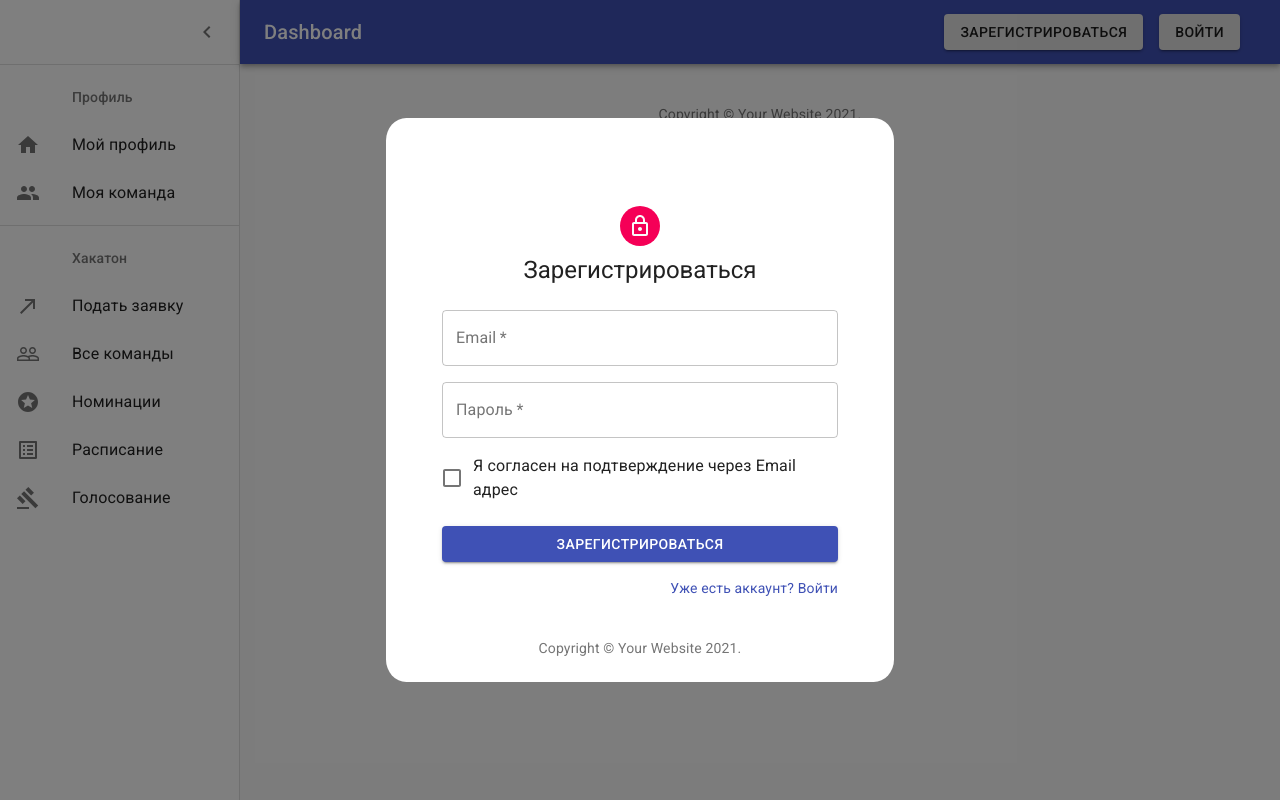
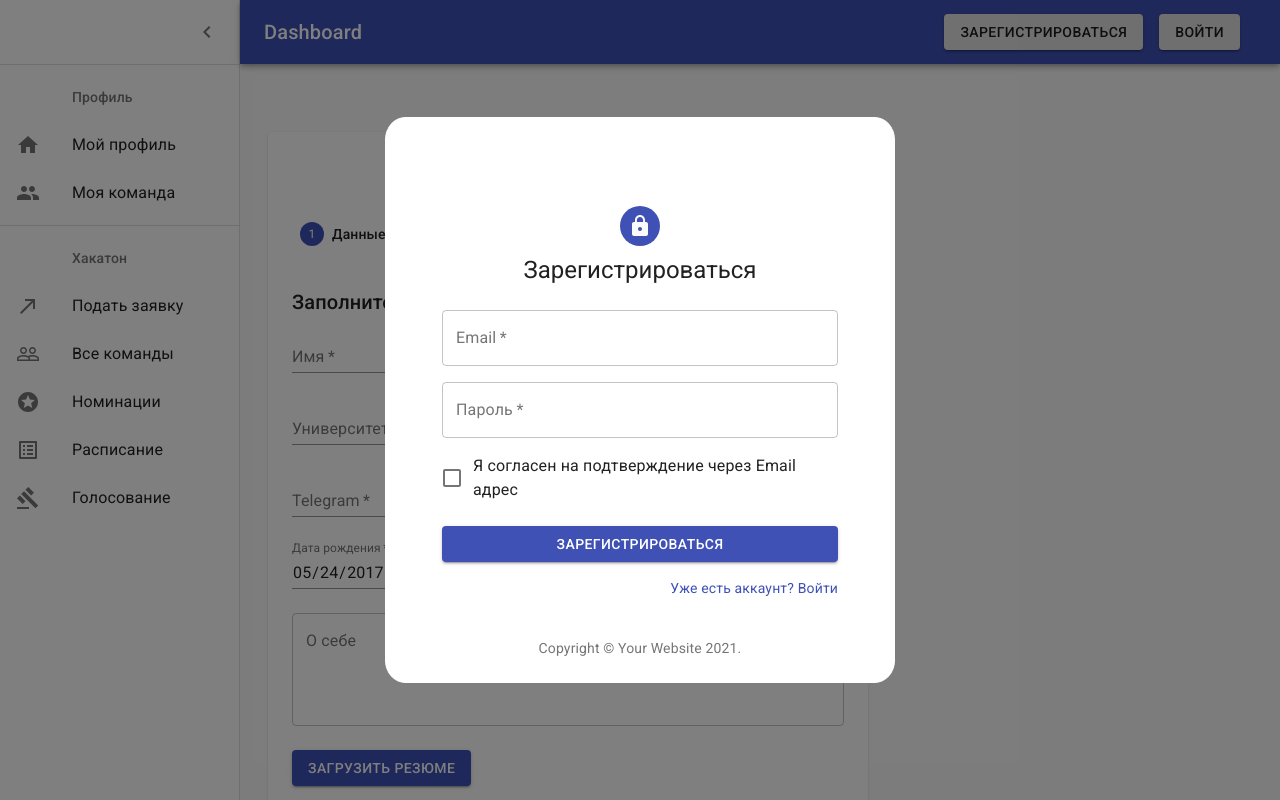
Before and after one commit to monkey-underground-coders/hackserv-react, a React (Create React App) app: page / in a window 1280 px wide. Both pictures are taken after a click on the button "ЗАРЕГИСТРИРОВАТЬСЯ". Built offline with nearby package versions, Linux system fonts and the light colour scheme.

Commit message:
changes at RegForm, edit dashboard, add flag func

```diff
--- a/src/modules/Dashboard/Dashboard.js
+++ b/src/modules/Dashboard/Dashboard.js
@@ -21,6 +21,7 @@ import NotificationsIcon from '@material-ui/icons/Notifications';
 import { mainListItems, secondaryListItems } from './listItems';
 import SignUpModal from '../SignUpInWindow/SignUpModal';
 import SignInModal from '../SignUpInWindow/SignInModal';
+import Checkout from '../UserForm/Checkout'
 
 
 function Copyright() {
@@ -37,7 +38,17 @@ function Copyright() {
 }
 
 const drawerWidth = 240;
+let flag = 0;
 
+function setFlag(a) {
+  flag = a;
+}
+
+function Main () {
+  if (flag == 0){
+    return <Checkout />
+  }
+}
 const useStyles = makeStyles((theme) => ({
   root: {
     display: 'flex',
@@ -170,7 +181,7 @@ export default function Dashboard() {
         <div className={classes.appBarSpacer} />
         <Container maxWidth="lg" className={classes.container}>
           <Grid container spacing={3}>
-
+            <Main />
           </Grid>
           <Box pt={4}>
             <Copyright />
--- a/src/modules/SignUpInWindow/SignIn.js
+++ b/src/modules/SignUpInWindow/SignIn.js
@@ -12,6 +12,7 @@ import LockOutlinedIcon from '@material-ui/icons/LockOutlined';
 import Typography from '@material-ui/core/Typography';
 import { makeStyles } from '@material-ui/core/styles';
 import Container from '@material-ui/core/Container';
+import CheckCircleOutlineIcon from '@material-ui/icons/CheckCircleOutline';
 
 function Copyright() {
   return (
@@ -35,7 +36,7 @@ const useStyles = makeStyles((theme) => ({
   },
   avatar: {
     margin: theme.spacing(1),
-    backgroundColor: theme.palette.secondary.main,
+    backgroundColor: theme.palette.primary.main,
   },
   form: {
     width: '100%', // Fix IE 11 issue.
@@ -54,7 +55,7 @@ export default function SignIn() {
       <CssBaseline />
       <div className={classes.paper}>
         <Avatar className={classes.avatar}>
-          <LockOutlinedIcon />
+          <CheckCircleOutlineIcon />
         </Avatar>
         <Typography component="h1" variant="h5">
           Войти
--- a/src/modules/SignUpInWindow/SignInModal.js
+++ b/src/modules/SignUpInWindow/SignInModal.js
@@ -14,7 +14,7 @@ const useStyles = makeStyles((theme) => ({
   },
   paper: {
     backgroundColor: theme.palette.background.paper,
-    border: '2px',
+    border: '0.2px solid #fff',
     borderRadius: '4%',
     padding: theme.spacing(2, 4, 3),
   },
@@ -51,6 +51,7 @@ export default function TransitionsModal() {
         BackdropProps={{
           timeout: 500,
         }}
+        disableAutoFocus={false}
       >
         <Fade in={open}>
           <div className={classes.paper}>
--- a/src/modules/SignUpInWindow/SignUp.js
+++ b/src/modules/SignUpInWindow/SignUp.js
@@ -13,6 +13,7 @@ import Typography from '@material-ui/core/Typography';
 import { makeStyles } from '@material-ui/core/styles';
 import Container from '@material-ui/core/Container';
 import SignInModal from '../SignUpInWindow/SignInModal';
+import LockIcon from '@material-ui/icons/Lock';
 
 function Copyright() {
   return (
@@ -36,7 +37,7 @@ const useStyles = makeStyles((theme) => ({
   },
   avatar: {
     margin: theme.spacing(1),
-    backgroundColor: theme.palette.secondary.main,
+    backgroundColor: theme.palette.primary.main,
   },
   form: {
     width: '100%', // Fix IE 11 issue.
@@ -55,7 +56,7 @@ export default function SignUp() {
       <CssBaseline />
       <div className={classes.paper}>
         <Avatar className={classes.avatar}>
-          <LockOutlinedIcon />
+          <LockIcon />
         </Avatar>
         <Typography component="h1" variant="h5">
           Зарегистрироваться
--- a/src/modules/SignUpInWindow/SignUpModal.js
+++ b/src/modules/SignUpInWindow/SignUpModal.js
@@ -14,7 +14,7 @@ const useStyles = makeStyles((theme) => ({
   },
   paper: {
     backgroundColor: theme.palette.background.paper,
-    border: '2px',
+    border: '0.2px solid #fff',
     borderRadius: '4%',
     padding: theme.spacing(2, 4, 3),
   },
@@ -51,6 +51,7 @@ export default function TransitionsModal() {
         BackdropProps={{
           timeout: 500,
         }}
+        disableAutoFocus={false}
       >
         <Fade in={open}>
           <div className={classes.paper}>
--- a/src/modules/UserForm/Accordion.js
+++ b/src/modules/UserForm/Accordion.js
@@ -60,17 +60,7 @@ export default function ControlledAccordions() {
                 autoComplete="no"
             />
             </Grid>
-            <Grid item xs={12} sm={6}>
-            <TextField
-                required
-                id="teamTag"
-                name="teamTag"
-                label="Тэг команды"
-                fullWidth
-                autoComplete="no"
-                inputProps={{ maxLength: 5 }}
-            />
-            </Grid>
+
             <Grid item xs={12}>
                 <TextField
                     required
--- a/src/modules/UserForm/Checkout.js
+++ b/src/modules/UserForm/Checkout.js
@@ -11,7 +11,7 @@ import Button from '@material-ui/core/Button';
 import Link from '@material-ui/core/Link';
 import Typography from '@material-ui/core/Typography';
 import PersonForm from './Form';
-import Review from './Review';
+import Review from './TeamForm';
 
 function Copyright() {
   return (
@@ -36,7 +36,6 @@ const useStyles = makeStyles((theme) => ({
     marginRight: theme.spacing(2),
     [theme.breakpoints.up(600 + theme.spacing(2) * 2)]: {
       width: 600,
-      marginLeft: 'auto',
       marginRight: 'auto',
     },
   },
@@ -91,13 +90,6 @@ export default function Checkout() {
   return (
     <React.Fragment>
       <CssBaseline />
-      <AppBar position="absolute" color="default" className={classes.appBar}>
-        <Toolbar>
-          <Typography variant="h6" color="inherit" noWrap>
-            Company name
-          </Typography>
-        </Toolbar>
-      </AppBar>
       <main className={classes.layout}>
         <Paper className={classes.paper}>
           <Typography component="h1" variant="h4" align="center">
@@ -142,7 +134,6 @@ export default function Checkout() {
             )}
           </React.Fragment>
         </Paper>
-        <Copyright />
       </main>
     </React.Fragment>
   );
--- a/src/modules/UserForm/Form.js
+++ b/src/modules/UserForm/Form.js
@@ -102,6 +102,7 @@ export default function PersonForm() {
             rows={4}
             variant="outlined"
             fullWidth
+
           />
         </Grid>
         <Grid item xs={12} sm={6}>
--- a/src/modules/UserForm/SelectTeam.js
+++ b/src/modules/UserForm/SelectTeam.js
@@ -24,6 +24,7 @@ export default function SimpleSelect() {
   return (
         <FormControl className={classes.formControl}>
             <Select
+            required
             value={age}
             onChange={handleChange}
             displayEmpty
```
Also changed, not shown: src/modules/UserForm/TeamForm.js (renamed from src/modules/UserForm/Review.js).
